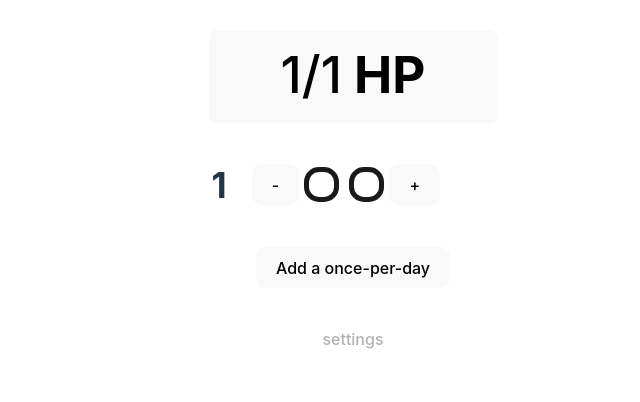
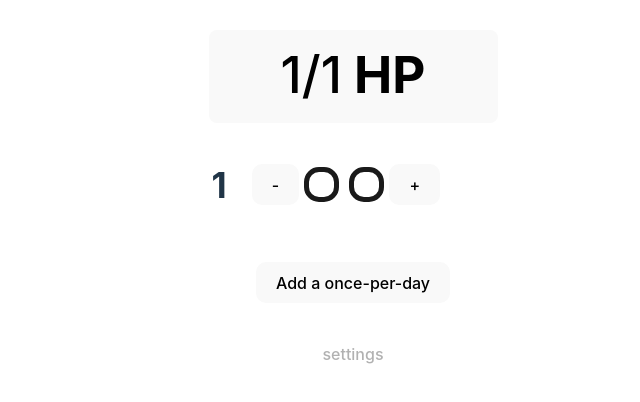
Before and after one commit to jaquer/spellSlotTracker, a Svelte app: page / in a window 1280 px wide. Shown: the top 402 px of the page, without its empty margins (287-927 px from the left). Built offline with nearby package versions, Linux system fonts and the light colour scheme; a web font is replaced by a local one.

Commit message:
tweaked once per day spacing

```diff
--- a/src/App.svelte
+++ b/src/App.svelte
@@ -240,6 +240,7 @@
   </div>
   <button
     class="m0a"
+    style="margin-top: 15px"
     onclick={() => {
       cd.onePerDays.push({ name: "Spell", state: true });
       cd.onePerDays = cd.onePerDays;
```
